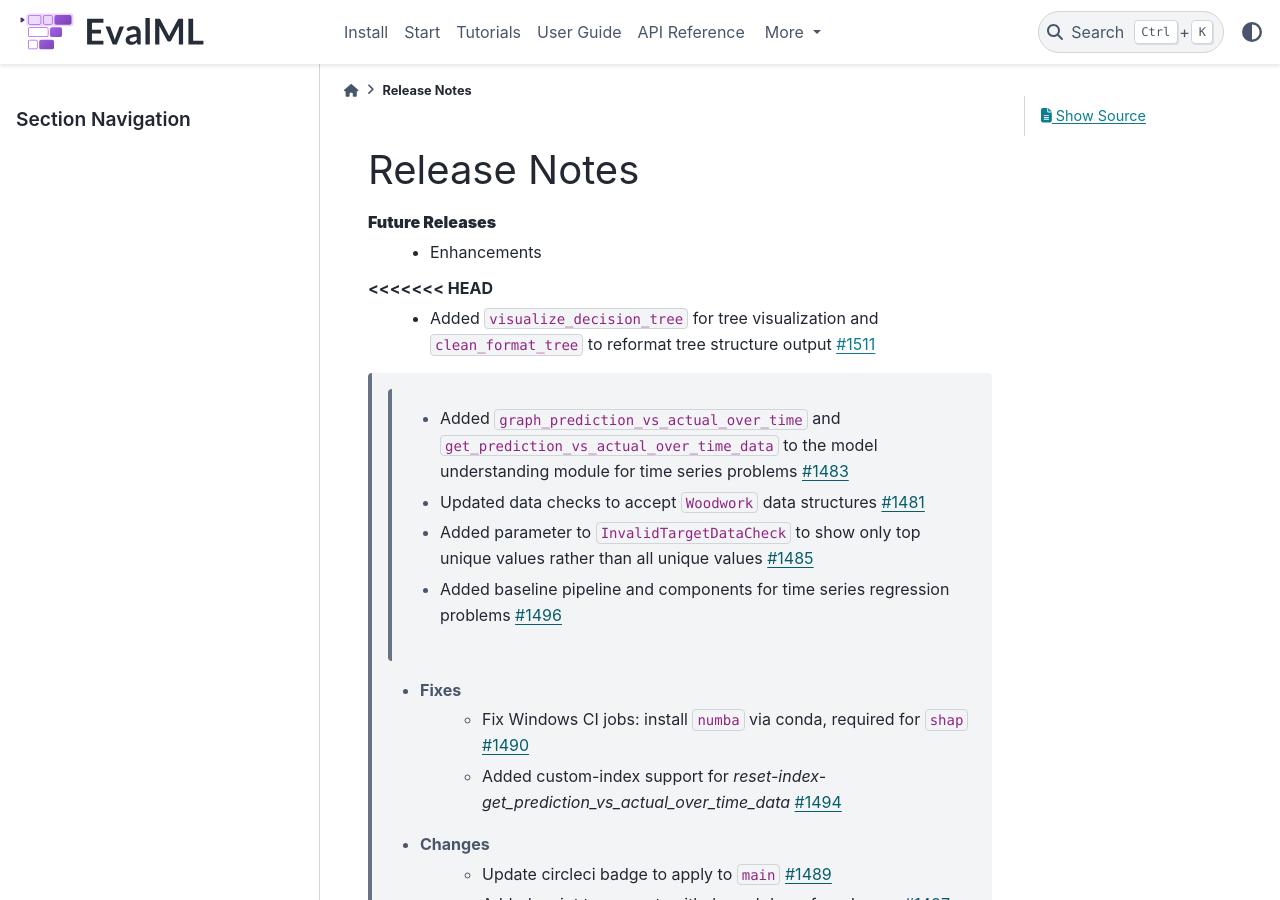
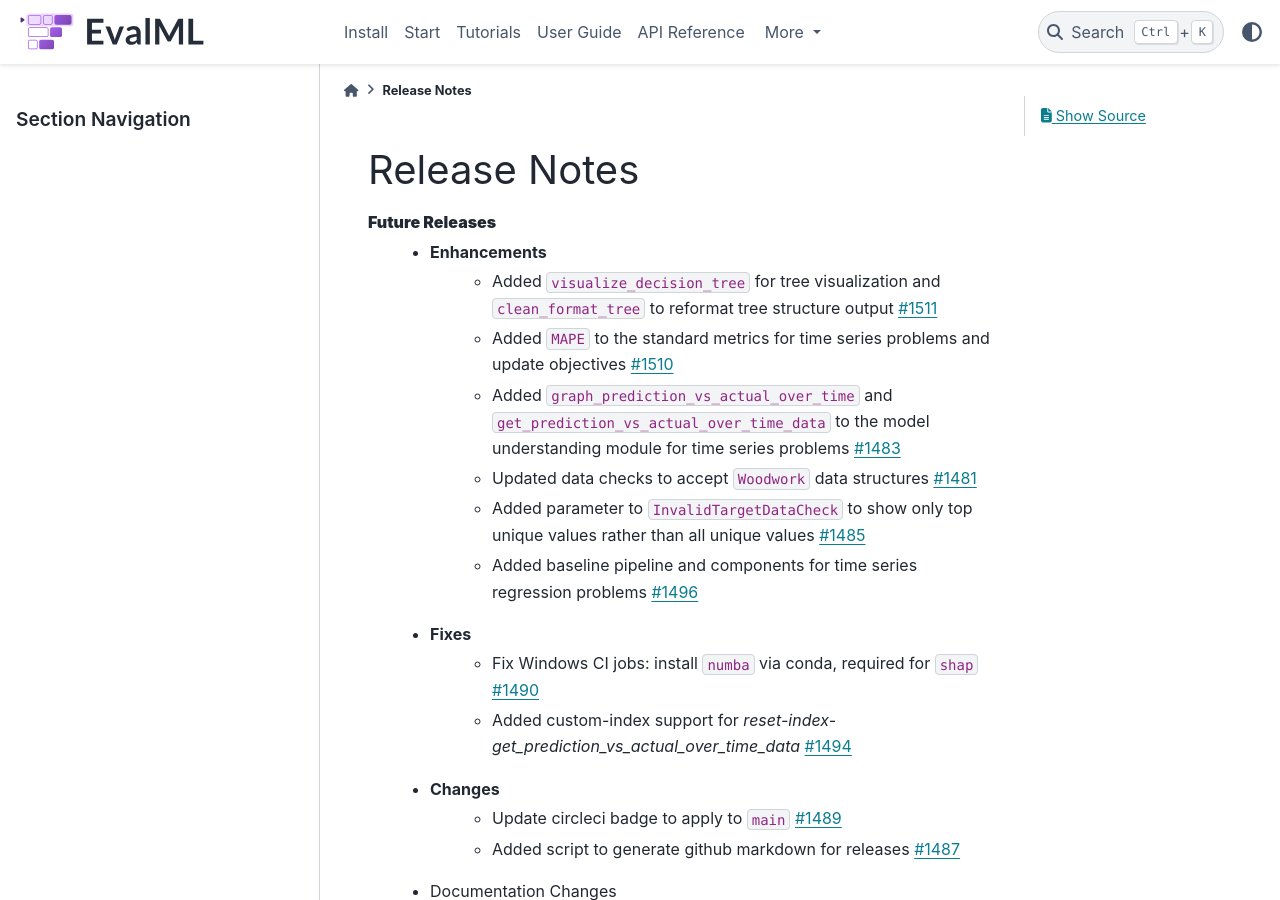
Before and after one commit to alteryx/evalml, a Sphinx documentation site: the page built from docs/source/release_notes.rst, in a window 1280 px wide and 900 px high. Built offline with Sphinx 7.4.7 and the PyData theme 0.15.4, drawn with Linux system fonts in a browser that asks for light colours; comment, search, counter and statistics services are not loaded.

Commit message:
Release notes

```diff
--- a/docs/source/release_notes.rst
+++ b/docs/source/release_notes.rst
@@ -3,11 +3,8 @@ Release Notes
 
 **Future Releases**
     * Enhancements
-<<<<<<< HEAD
         * Added ``visualize_decision_tree`` for tree visualization and ``clean_format_tree`` to reformat tree structure output :pr:`1511`
-=======
         * Added ``MAPE`` to the standard metrics for time series problems and update objectives :pr:`1510`
->>>>>>> main
         * Added ``graph_prediction_vs_actual_over_time`` and ``get_prediction_vs_actual_over_time_data`` to the model understanding module for time series problems :pr:`1483`
         * Updated data checks to accept ``Woodwork`` data structures :pr:`1481`
         * Added parameter to ``InvalidTargetDataCheck`` to show only top unique values rather than all unique values :pr:`1485`
```
